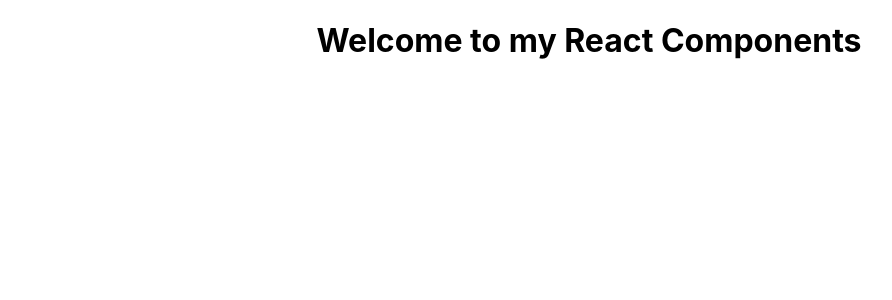
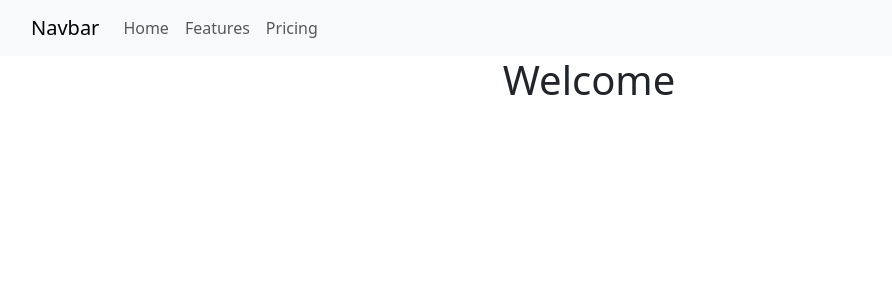
Before and after one commit to RameesMhd/my-react-components, a React (Create React App) app: page / in a window 1280 px wide. Shown: the top 300 px of the page, without its empty margins (51-943 px from the left). Built offline with nearby package versions, Linux system fonts and the light colour scheme.

Commit message:
bootstrap installed and created simple navbar component

```diff
--- a/package.json
+++ b/package.json
@@ -6,7 +6,9 @@
     "@testing-library/jest-dom": "^5.17.0",
     "@testing-library/react": "^13.4.0",
     "@testing-library/user-event": "^13.5.0",
+    "bootstrap": "^5.3.3",
     "react": "^18.2.0",
+    "react-bootstrap": "^2.10.1",
     "react-dom": "^18.2.0",
     "react-scripts": "5.0.1",
     "web-vitals": "^2.1.4"
--- a/src/App.js
+++ b/src/App.js
@@ -1,10 +1,13 @@
 import logo from './logo.svg';
 import './App.css';
+import 'bootstrap/dist/css/bootstrap.min.css';
+import MyNavbar from './components/Navbar/Navbar.js';
 
 function App() {
   return (
     <div className="App">
-      <h1>Welcome to my React Components</h1>
+      <MyNavbar />
+      <h1>Welcome</h1>
     </div>
   );
 }
--- /dev/null
+++ b/src/components/Navbar/Navbar.js
@@ -0,0 +1,22 @@
+import Container from 'react-bootstrap/Container';
+import Nav from 'react-bootstrap/Nav';
+import Navbar from 'react-bootstrap/Navbar';
+
+const MyNavbar = () => {
+    return (
+        <>
+            <Navbar bg="light" data-bs-theme="light">
+                <Container>
+                    <Navbar.Brand href="#home">Navbar</Navbar.Brand>
+                    <Nav className="me-auto">
+                        <Nav.Link href="#home">Home</Nav.Link>
+                        <Nav.Link href="#features">Features</Nav.Link>
+                        <Nav.Link href="#pricing">Pricing</Nav.Link>
+                    </Nav>
+                </Container>
+            </Navbar>
+        </>
+    );
+}
+
+export default MyNavbar;
```
Also changed, not shown: 1 other file (tests, documents, lock files or other folders).
